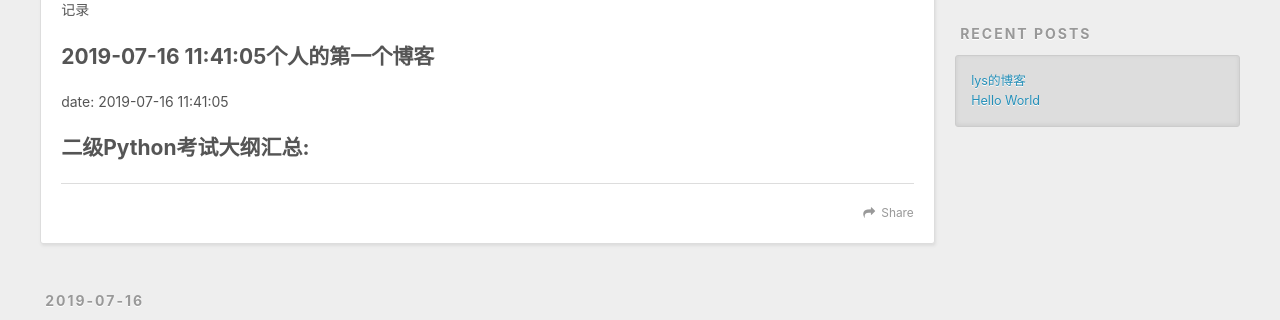
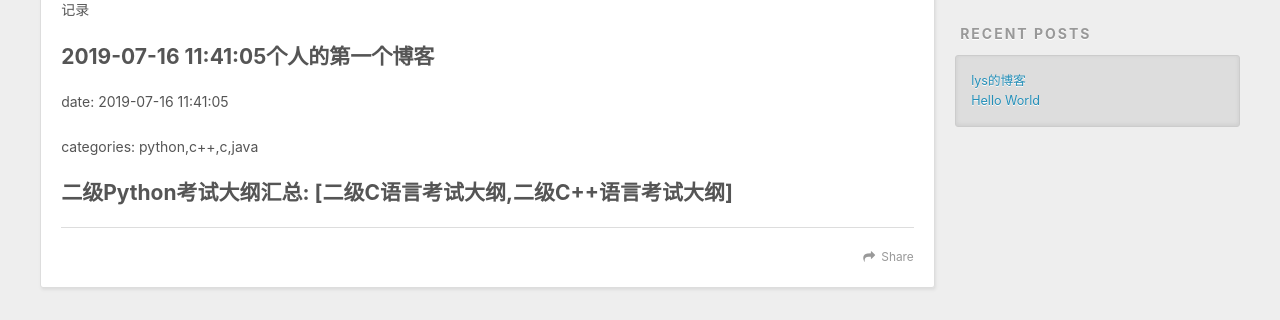
Before and after one commit to luoyushen939512/luoyushen939512.github.io, a plain HTML site: page index.html in a window 1280 px wide. Shown: the part 454-774 px from the top of the page. Drawn offline with nearby package versions, Linux system fonts and the light colour scheme.

Commit message:
Site updated: 2019-07-16 13:34:04

```diff
--- a/index.html
+++ b/index.html
@@ -86,7 +86,8 @@
 
         <p>记录</p>
 <h2 id="2019-07-16-11-41-05个人的第一个博客"><a href="#2019-07-16-11-41-05个人的第一个博客" class="headerlink" title="2019-07-16 11:41:05个人的第一个博客"></a>2019-07-16 11:41:05个人的第一个博客</h2><p>date: 2019-07-16 11:41:05</p>
-<h2 id="二级Python考试大纲汇总"><a href="#二级Python考试大纲汇总" class="headerlink" title="二级Python考试大纲汇总: "></a>二级Python考试大纲汇总: </h2>
+<p>categories: python,c++,c,java</p>
+<h2 id="二级Python考试大纲汇总-二级C语言考试大纲-二级C-语言考试大纲"><a href="#二级Python考试大纲汇总-二级C语言考试大纲-二级C-语言考试大纲" class="headerlink" title="二级Python考试大纲汇总: [二级C语言考试大纲,二级C++语言考试大纲]"></a>二级Python考试大纲汇总: [二级C语言考试大纲,二级C++语言考试大纲]</h2>
 
     </div>
     <footer class="article-footer">
```
Also changed, not shown: 2019/07/16/lys的博客/index.html (+6 -5 lines).
